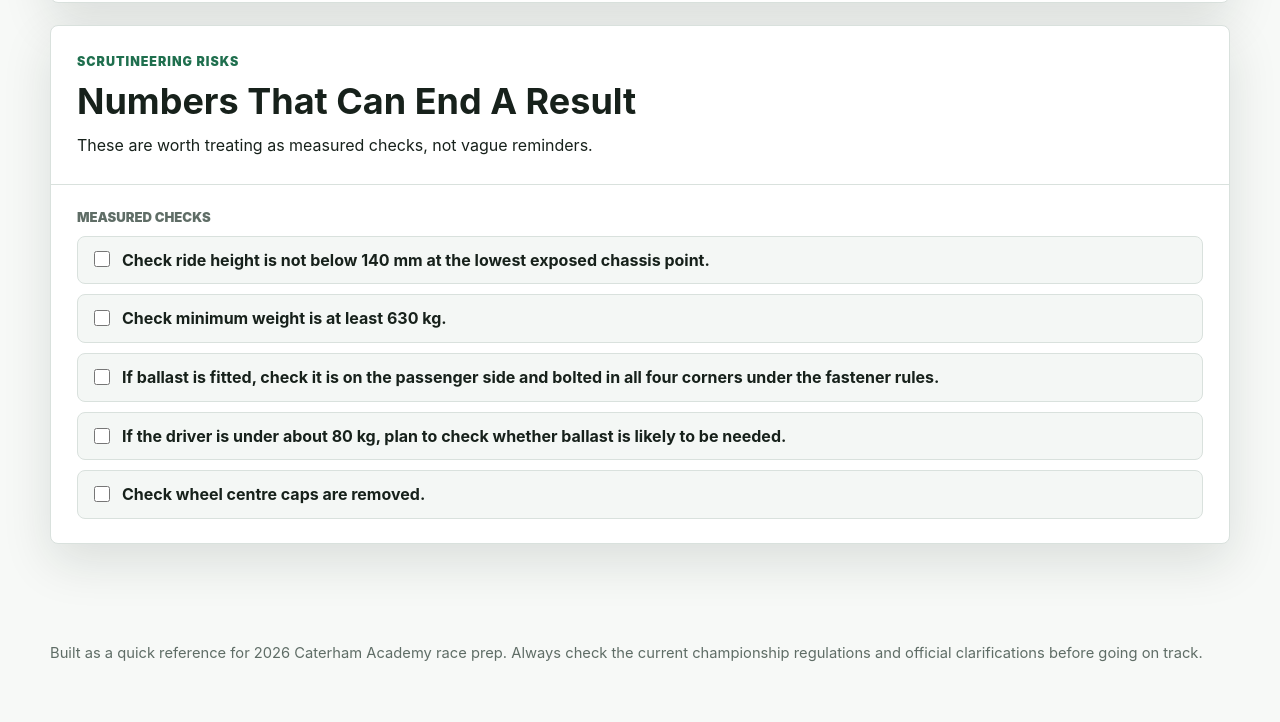
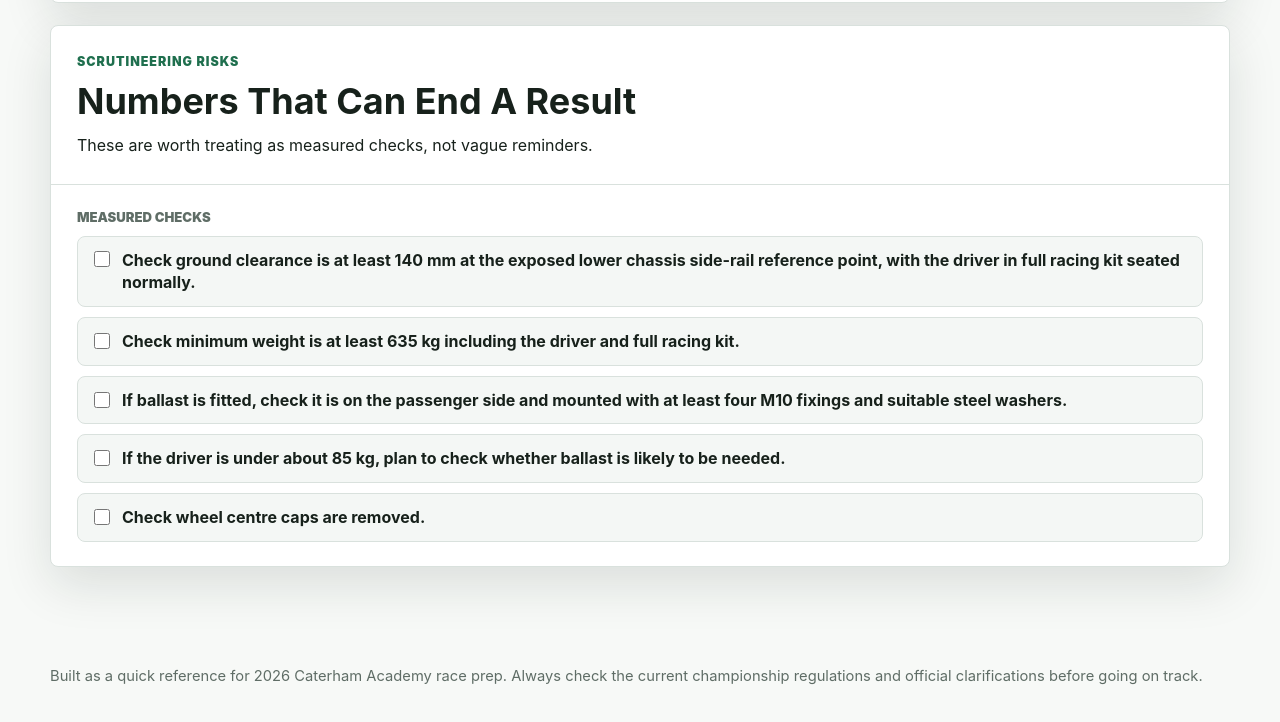
Before and after one commit to AllyMurray/caterham-academy-2026, a plain HTML site: page race-prep.html in a window 1280 px wide. Shown: the part 4299-5021 px from the top of the page. Drawn offline with Linux system fonts and the light colour scheme.

Commit message:
Correct race prep regulation details

```diff
--- a/race-prep.html
+++ b/race-prep.html
@@ -231,10 +231,10 @@
         <div class="plain-list">
           <h3>Measured Checks</h3>
           <ul class="checklist-list" data-checklist="scrutineering">
-            <li>Check ride height is not below 140 mm at the lowest exposed chassis point.</li>
-            <li>Check minimum weight is at least 630 kg.</li>
-            <li>If ballast is fitted, check it is on the passenger side and bolted in all four corners under the fastener rules.</li>
-            <li>If the driver is under about 80 kg, plan to check whether ballast is likely to be needed.</li>
+            <li>Check ground clearance is at least 140 mm at the exposed lower chassis side-rail reference point, with the driver in full racing kit seated normally.</li>
+            <li>Check minimum weight is at least 635 kg including the driver and full racing kit.</li>
+            <li>If ballast is fitted, check it is on the passenger side and mounted with at least four M10 fixings and suitable steel washers.</li>
+            <li>If the driver is under about 85 kg, plan to check whether ballast is likely to be needed.</li>
             <li>Check wheel centre caps are removed.</li>
           </ul>
         </div>
```
Also changed, not shown: parts.html (+13 -1 lines), README.md.
